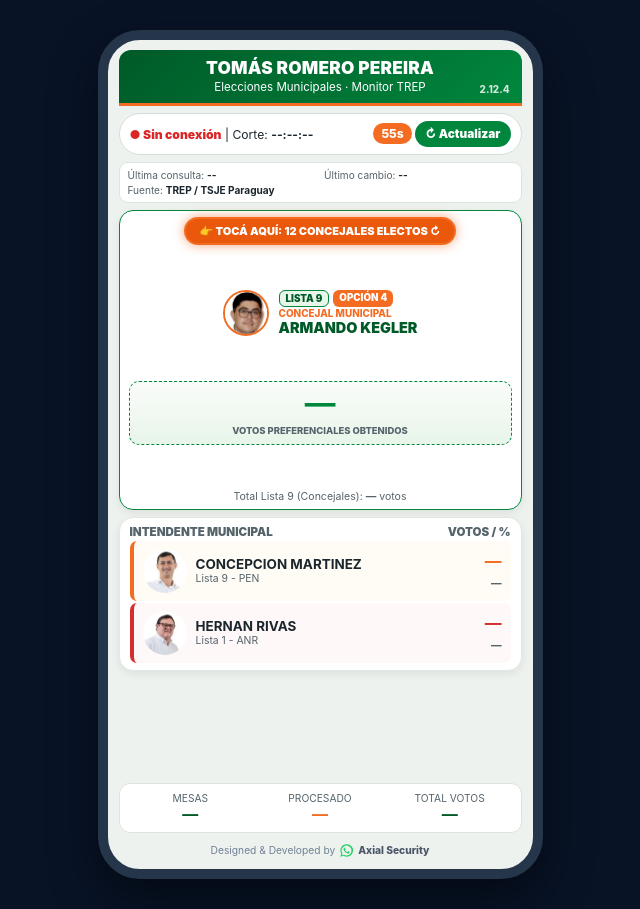
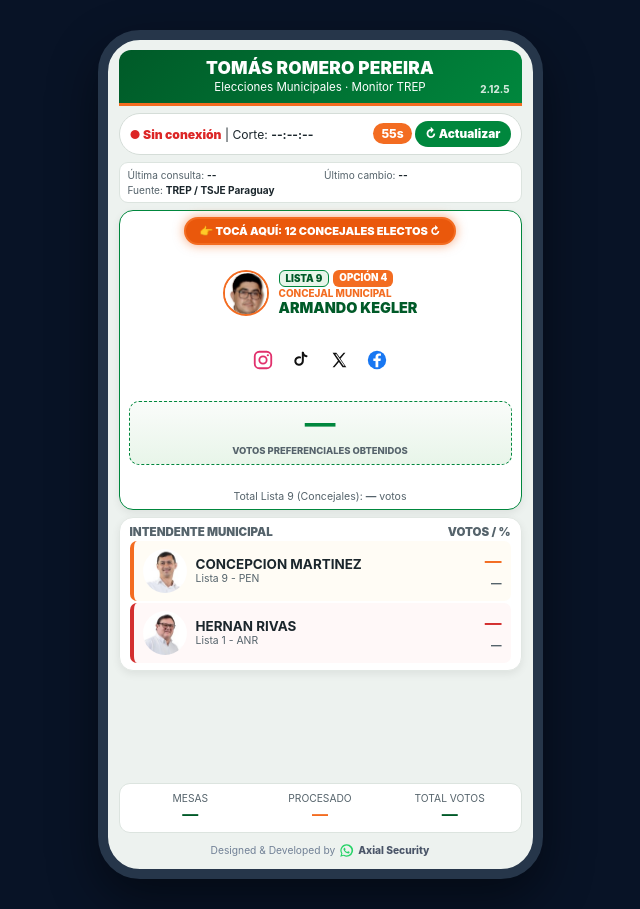
Before and after one commit to AxialSC/armando-kegler, a website: page mi-proyecto/public/index.html in a window 1280 px wide. Shown: the whole page, without its empty margins (320-960 px from the left). Drawn offline with Linux system fonts and the light colour scheme; no server answers.

Commit message:
index-public-v2.12.5.html

```diff
--- a/mi-proyecto/public/index.html
+++ b/mi-proyecto/public/index.html
@@ -4,8 +4,21 @@
   <meta charset="UTF-8">
   <meta name="viewport" content="width=device-width, initial-scale=1.0, maximum-scale=1.0, user-scalable=no">
   <meta name="theme-color" content="#071226">
-  <title>TREP en Vivo - Armando Kegler · 2.12.4</title>
-  <script data-goatcounter="https://armando-kegler.goatcounter.com/count" async src="//gc.zgo.at/count.js"></script>
+  <title>TREP en Vivo - Armando Kegler · 2.12.5</title>
+  <script data-goatcounter="https://armando-kegler.goatcounter.com/count" async src="//gc.zgo.at/count.js">
+const SHARE_URL="https://armando-kegler.onrender.com/";
+const SHARE_TEXT="Resultados TREP · Armando Kegler · Tomás Romero Pereira";
+function shareX(){window.open("https://twitter.com/intent/tweet?text="+encodeURIComponent(SHARE_TEXT)+"&url="+encodeURIComponent(SHARE_URL),"_blank","noopener");}
+function shareFacebook(){window.open("https://www.facebook.com/sharer/sharer.php?u="+encodeURIComponent(SHARE_URL),"_blank","noopener");}
+async function shareGeneric(red){
+  if(navigator.share){
+    try{await navigator.share({title:SHARE_TEXT,text:SHARE_TEXT,url:SHARE_URL});return;}catch(_){}
+  }
+  try{await navigator.clipboard.writeText(SHARE_URL);alert("Enlace copiado para compartir en "+red);}
+  catch(_){prompt("Copiá este enlace para compartir en "+red,SHARE_URL);}
+}
+
+</script>
   <meta property="og:type" content="website">
   <meta property="og:title" content="Resultados TREP en Vivo: Armando Kegler (Opción 4)">
   <meta property="og:description" content="Monitor TREP - Tomás Romero Pereira">
@@ -44,12 +57,18 @@
     .footer{text-align:center;font-size:.64rem;color:#718096;margin-top:0;display:flex;justify-content:center;align-items:center;gap:4px;min-height:20px;line-height:1}.footer a{color:#4a5568;text-decoration:none;font-weight:800;display:inline-flex;align-items:center}.footer svg{display:block;vertical-align:middle}
     @media(max-width:460px){body{padding:0}.phone{width:100vw;min-height:100dvh;border-width:9px 8px;border-radius:38px}.container{min-height:calc(100dvh - 18px)}#top{height:300px;min-height:300px;flex:none}}
     @media(max-height:780px){#top{min-height:272px}.diag{display:none}.phone{border-radius:32px}.container{gap:5px}}
-  </style>
+
+.social-share{display:flex;justify-content:center;align-items:center;gap:10px;margin:5px 0 2px}
+.social-share button{width:28px;height:28px;border:0;background:transparent;padding:0;display:grid;place-items:center;cursor:pointer;border-radius:50%}
+.social-share button:active{transform:scale(.94)}
+.social-share svg{width:22px;height:22px;display:block}
+@media(max-width:460px){.social-share{gap:9px;margin-top:4px}.social-share button{width:27px;height:27px}.social-share svg{width:21px;height:21px}}
+</style>
 </head>
 <body>
 <div class="phone">
   <main class="container">
-    <header class="header"><h1>Tomás Romero Pereira</h1><p>Elecciones Municipales · Monitor TREP <span class="version">2.12.4</span></p></header>
+    <header class="header"><h1>Tomás Romero Pereira</h1><p>Elecciones Municipales · Monitor TREP <span class="version">2.12.5</span></p></header>
 
     <div class="timer">
       <span><span id="estado" class="live">● Conectando</span> | Corte: <b id="hora">--:--:--</b></span>
@@ -70,7 +89,22 @@
             <img class="photo" src="kegler.jpg" alt="Armando Kegler">
             <div class="info"><div class="pills"><span class="pill l9">Lista 9</span><span class="pill op">Opción 4</span></div><div class="cargo">CONCEJAL MUNICIPAL</div><div class="name">ARMANDO KEGLER</div></div>
           </div>
-          <div class="votes"><strong id="kegler">—</strong><span>Votos preferenciales obtenidos</span></div>
+
+<div class="social-share" aria-label="Compartir">
+  <button type="button" title="Instagram" aria-label="Compartir en Instagram" onclick="shareGeneric('Instagram')">
+    <svg viewBox="0 0 24 24" aria-hidden="true"><rect x="3" y="3" width="18" height="18" rx="5" fill="none" stroke="#E1306C" stroke-width="2"/><circle cx="12" cy="12" r="4" fill="none" stroke="#E1306C" stroke-width="2"/><circle cx="17.3" cy="6.8" r="1.2" fill="#E1306C"/></svg>
+  </button>
+  <button type="button" title="TikTok" aria-label="Compartir en TikTok" onclick="shareGeneric('TikTok')">
+    <svg viewBox="0 0 24 24" aria-hidden="true"><path d="M14 4v9.1a4.1 4.1 0 1 1-3-3.95" fill="none" stroke="#111" stroke-width="2.2" stroke-linecap="round"/><path d="M14 4c.6 2.2 2 3.5 4 3.8" fill="none" stroke="#111" stroke-width="2.2" stroke-linecap="round"/></svg>
+  </button>
+  <button type="button" title="X" aria-label="Compartir en X" onclick="shareX()">
+    <svg viewBox="0 0 24 24" aria-hidden="true"><path fill="#111" d="M5 4h4.1l3.6 5.1L17 4h2l-5.4 6.6L20 20h-4.1l-4-5.7L7.1 20H5l5.9-7.2L5 4Zm3 1.7 8.8 12.6h1.3L9.3 5.7H8Z"/></svg>
+  </button>
+  <button type="button" title="Facebook" aria-label="Compartir en Facebook" onclick="shareFacebook()">
+    <svg viewBox="0 0 24 24" aria-hidden="true"><circle cx="12" cy="12" r="10" fill="#1877F2"/><path fill="#fff" d="M13.4 20v-7h2.4l.4-2.7h-2.8V8.6c0-.8.2-1.3 1.4-1.3h1.5V4.9c-.3 0-1.2-.1-2.2-.1-2.2 0-3.7 1.3-3.7 3.8v1.7H8V13h2.4v7h3Z"/></svg>
+  </button>
+</div>
+<div class="votes"><strong id="kegler">—</strong><span>Votos preferenciales obtenidos</span></div>
           <div class="subtotal">Total Lista 9 (Concejales): <b id="lista9">—</b> votos</div>
         </div>
         <div class="back back-k">
```
Also changed, not shown: mi-proyecto/public/concejales.html (+2 -2 lines), mi-proyecto/public/resultados.html (+39 -5 lines).
